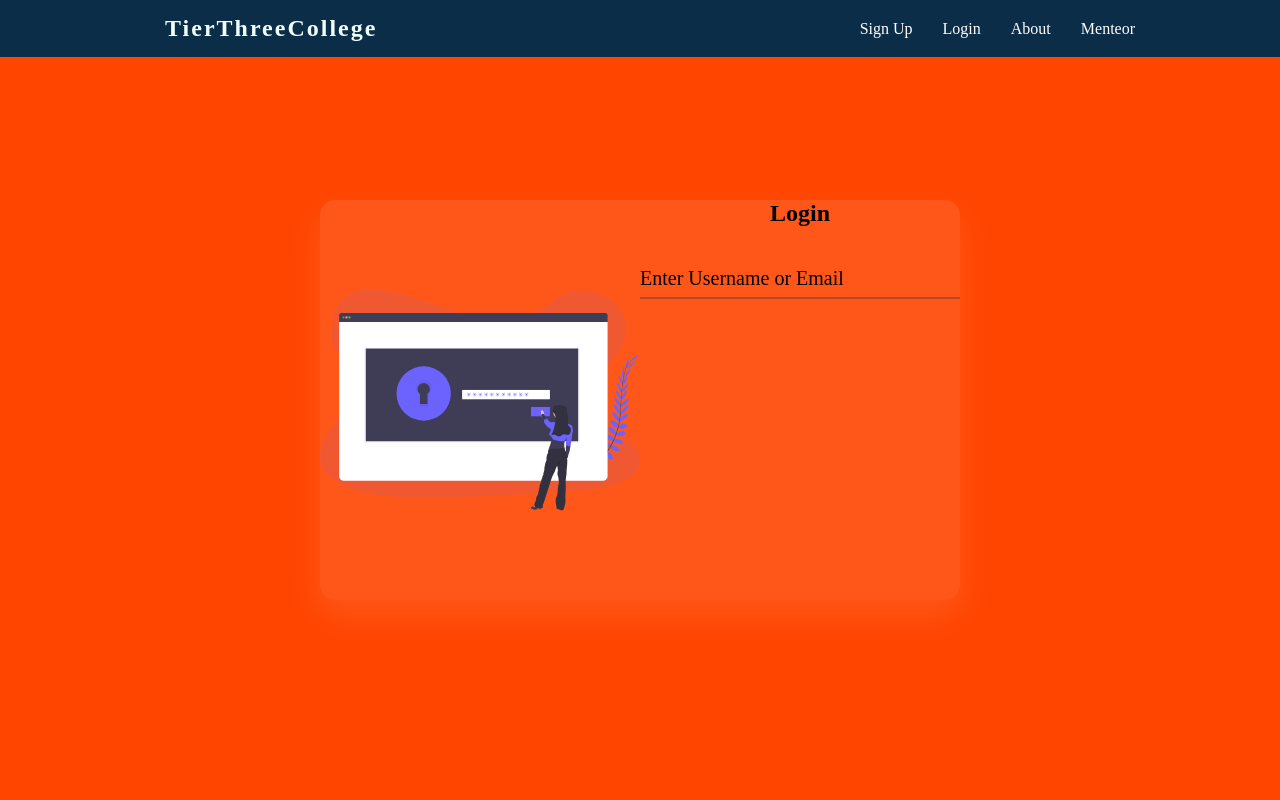
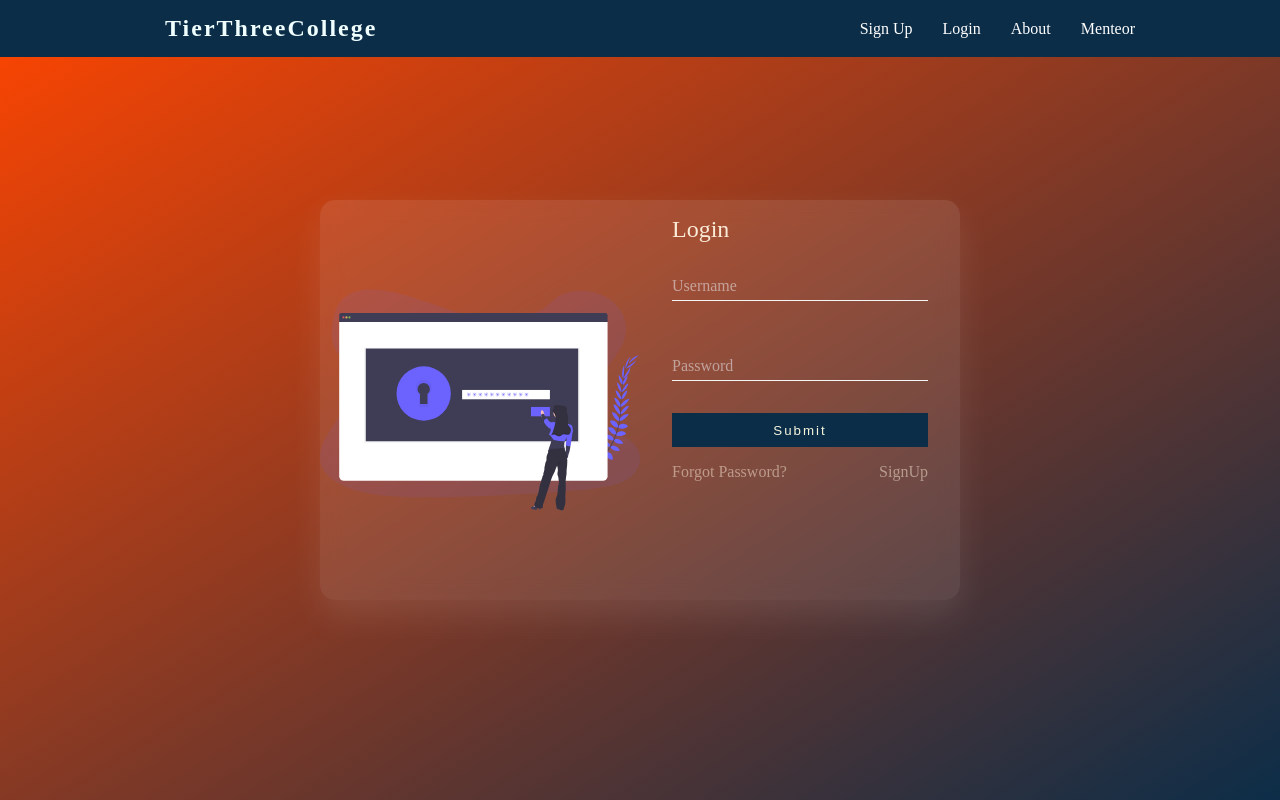
Before and after one commit to raghunathreddymustur/TierThreeCollege-FrontEnd, an Angular app: page /login in a window 1280 px wide. Built offline with nearby package versions, Linux system fonts and the light colour scheme.

Commit message:
"Header and Changes to login page"

```diff
--- a/src/app/Authentication/login/login.component.css
+++ b/src/app/Authentication/login/login.component.css
@@ -1,6 +1,6 @@
 section
 {
-    background-color:orangered;
+    background:linear-gradient(to bottom right,orangered ,#0c2d48);
     display: flex;
     align-items: center;
     justify-content: center;
@@ -54,87 +54,97 @@ section
   height: 100%;
   object-fit: fill;
 }
-.card .face.front .rsection2
-{
-    position: relative;
+.rsection2 {
+    display: flex;
+    align-items: center;
+    justify-content: center;
+    /* border: 1px solid wheat; */
     width: 50%;
 }
-.card .face.front .rsection2 .section2 {
-  position: relative;
-  width: 100%;
-  height: 100%;
-  /* border: 1px solid beige; */
-}
-.card .face.front .rsection2 .section2 h2{
-    text-align: center;
-    margin-bottom: 40px;
-}
-.card .face.front .rsection2 .section2 .form
+.rsection2 .section2
 {
     position: relative;
     width: 100%;
     height: 100%;
 }
-.card .face.front .rsection2 .section2 .form input[type="text"]{
+.rsection2 .section2 h2{
+
+    margin-bottom: 10px;
+    font-weight: 500;
+    color: antiquewhite;
+    padding-left: 10%;
+    padding-top:5%;
+}
+
+.rsection2 .section2 form div{
+   position: relative;
+   padding: 10%;
+}
+.rsection2 .section2 form div input{
+    display: block;
+    width: 100%;
+    box-sizing: border-box;
+    border: none;
+    outline: none;
+    background: transparent;
+    border-bottom: 1px solid whitesmoke;
+    box-shadow: none;
+}
+.rsection2 .section2 form div label{
     position: absolute;
-    background-color: transparent;
-    outline: none;
-    border: none;
-    box-shadow: none;
-    font-size: 15px;
-    color:#0c2d48;
-    display: block;
-    top:0;
-    left: 0;
+    top: 30%;
+    opacity: 0.5;
+    color: aliceblue;
 }
-.card .face.front .rsection2 .section2 .form label{
-    position: absolute;
-    top: 0;
-    left:0;
-    display: block;
-    font-size: 20px;
-    pointer-events: none;
+.rsection2 .section2 form div input:focus,
+.rsection2 .section2 form div input:valid
+{
+    border-bottom: 2px solid #0c2d48;
+    color: white;
 }
-.form input[type="text"]:focus+label,
-.form input[type="text"]:valid+label{
-    color: white;
-    transform: translateY(-35px);
+.rsection2 .section2 form div input:focus ~ label,
+.rsection2 .section2 form div input:valid ~ label
+{
+    font-size: medium;
+    letter-spacing: 2px;
+    top: 5%;
+    color:  #0c2d48;
+    opacity: 1;
+}
+.rsection2 .section2 form input[type="submit"]
+{
+
+    box-sizing: border-box;
+    padding: 3%;
+    width:80%;
+    margin-left: 10%;
+    color: beige;
     background-color: #0c2d48;
-    padding: 2px 6px;
     letter-spacing: 2px;
-    font-size: 14px;
-    border-radius: 5px;
+    cursor: pointer;
 
 }
-.form .username-span
+.rsection2 .section2 form input[type="submit"]:hover
 {
-    position: absolute;
-    display: block;
-    background-color: #0c2d48;
-    opacity: 30%;
-    width: 100%;
-    height: 2px;
-    top: 30px;
-
+    background: linear-gradient(to top right,orangered ,#0c2d48);
 }
-/* .form .username-span:before
+.rsection2 .section2 .new-footer
 {
-    content: '';
-    position: absolute;
-    display: block;
-    background-color:red;
-    opacity: 30%;
-    width: 100%;
-    height: 2px;
-    top: 0px;
-    transform: scaleX(0);
-    transform-origin: right;
-    transition: transform 0.5s ease-in-out;
-
+    margin-left: 10%;
+    display: flex;
+    justify-content: space-between;
+    margin-right: 10%;
+    margin-top: 5%;
 }
-input[type="text"]:focus~span:before,
-input[type="text"]:valid~span:before{
-    transform: scaleX(1);
-    transform-origin:left;
-    transition:transform 0.5s ease-in-out;
-} */
+.rsection2 .section2 .new-footer a
+{
+    color: antiquewhite;
+    text-decoration: none;
+    opacity: 0.5;
+}
+.rsection2 .section2 .new-footer a:hover
+{
+    color: #0c2d48;
+    letter-spacing: 2px;
+    opacity: 1;
+}
--- a/src/app/Authentication/login/login.component.html
+++ b/src/app/Authentication/login/login.component.html
@@ -10,10 +10,21 @@
             <div class="rsection2">
                 <div class="section2">
                     <h2>Login</h2>
-                    <div class="form">
-                        <input type="text" name="username" required>
-                        <label>Enter Username or Email </label>
-                        <span class="username-span"></span>
+                    <form action="">
+                        <div>
+                            <input type="text" name="Username" required>
+                            <label>Username</label>
+                        </div>
+                        <div>
+                            <input type="password" name="Password" required>
+                            <label>Password</label>
+                        </div>
+                        <input type="submit" name="Submit" value="Submit">
+                    </form>
+                    <div class="new-footer">
+                        <a href="#">Forgot Password?</a>
+                        <a href="#">SignUp</a>
+
                     </div>
                 </div>
             </div>
```
